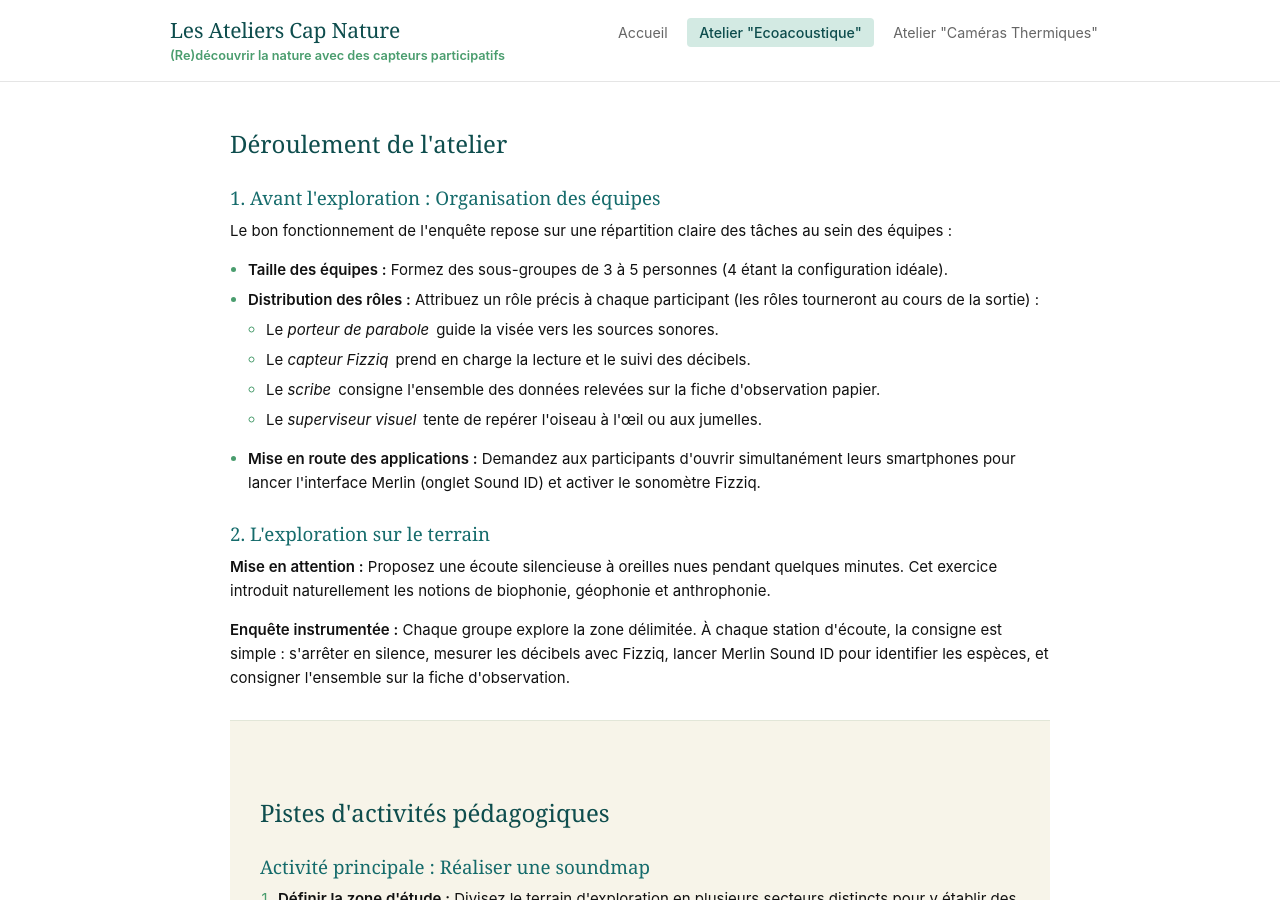
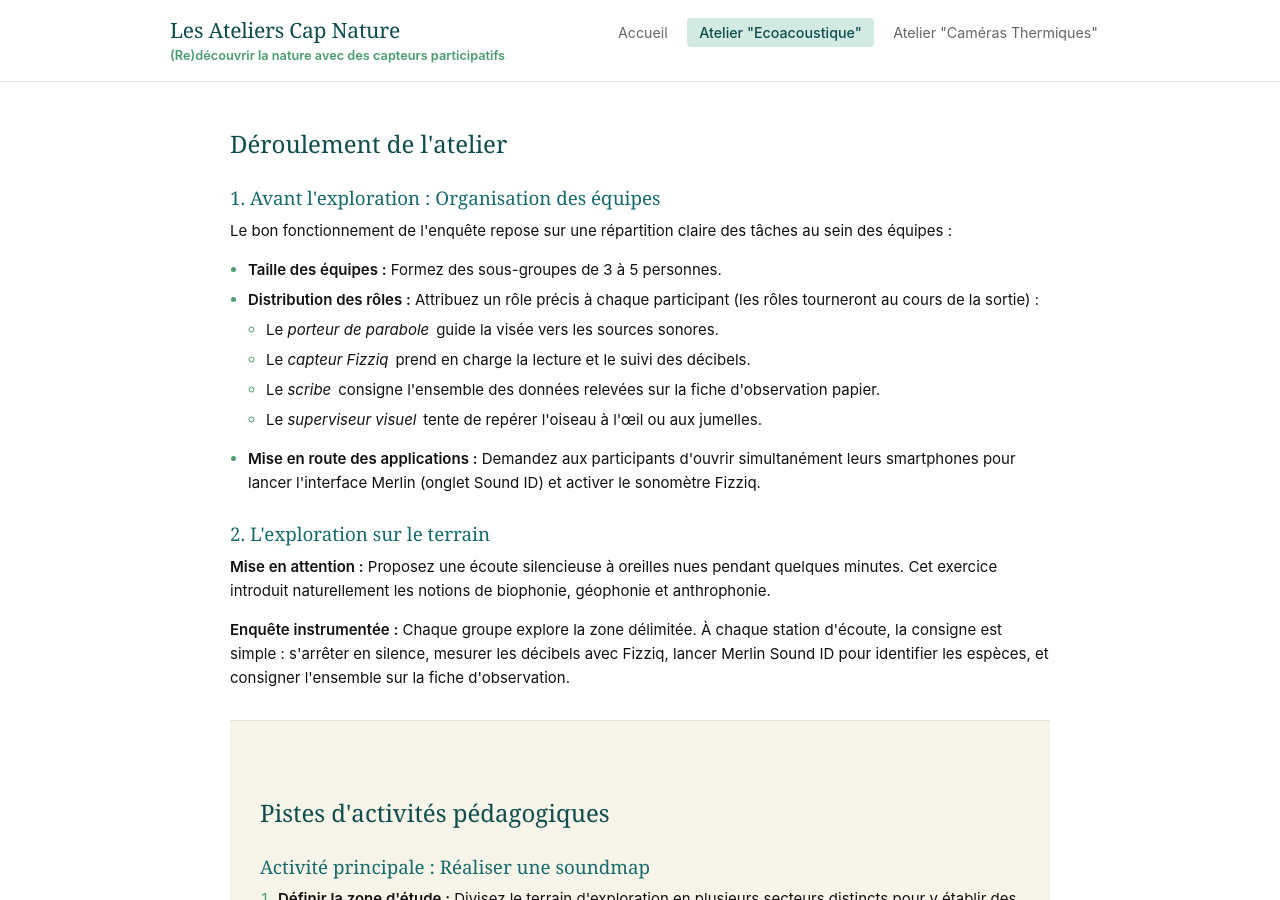
Before and after one commit to marieleapouliquen/wiki-cap-nature, a Jekyll site: the page built from _pages/module-oiseaux/index.md, in a window 1280 px wide and 900 px high, scrolled down 1636 px. Built offline with Jekyll 4.4.1, drawn with Linux system fonts in a browser that asks for light colours.

Commit message:
Update index.md

```diff
--- a/_pages/module-oiseaux/index.md
+++ b/_pages/module-oiseaux/index.md
@@ -97,7 +97,7 @@ photos:
     <h3>1. Avant l'exploration : Organisation des équipes</h3>
     <p>Le bon fonctionnement de l'enquête repose sur une répartition claire des tâches au sein des équipes :</p>
     <ul>
-      <li><strong>Taille des équipes :</strong> Formez des sous-groupes de 3 à 5 personnes (4 étant la configuration idéale).</li>
+      <li><strong>Taille des équipes :</strong> Formez des sous-groupes de 3 à 5 personnes.</li>
       <li><strong>Distribution des rôles :</strong> Attribuez un rôle précis à chaque participant (les rôles tourneront au cours de la sortie) :
         <ul>
           <li>Le <em>porteur de parabole</em> guide la visée vers les sources sonores.</li>
```
